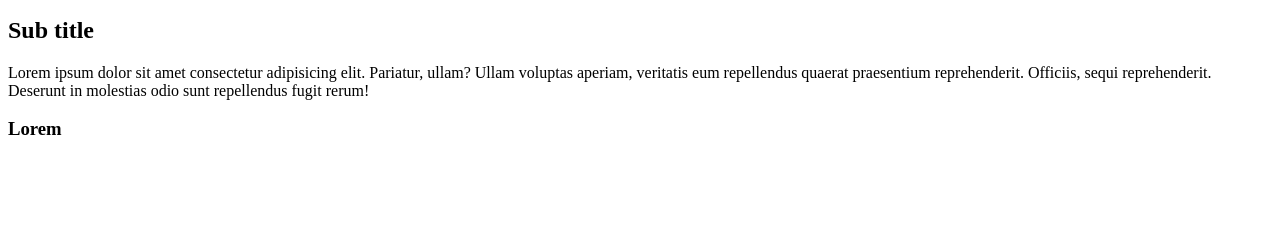
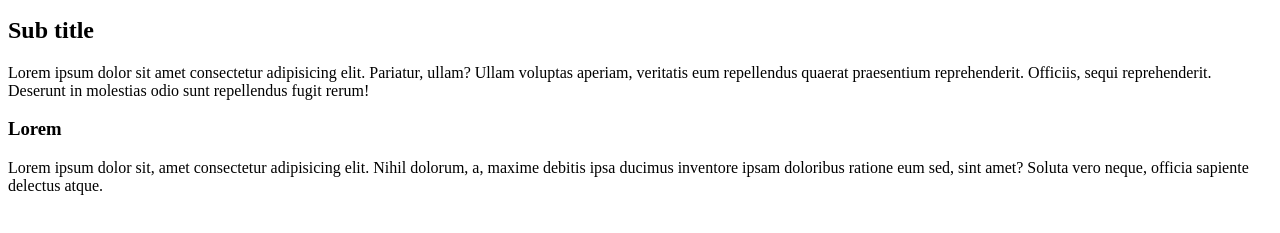
Before and after one commit to krzysztof-biskup/nauka-gita, a plain HTML site: page index.html in a window 1280 px wide. Shown: the part 119-352 px from the top of the page. Drawn offline with Linux system fonts and the light colour scheme.

Commit message:
Add content after H3

```diff
--- a/index.html
+++ b/index.html
@@ -13,5 +13,6 @@
     <p>Lorem ipsum dolor sit amet consectetur adipisicing elit. Pariatur, ullam? Ullam voluptas aperiam, veritatis eum repellendus quaerat praesentium reprehenderit. Officiis, sequi reprehenderit. Deserunt in molestias odio sunt repellendus fugit rerum!
     </p>
     <h3>Lorem</h3>
+    <p>Lorem ipsum dolor sit, amet consectetur adipisicing elit. Nihil dolorum, a, maxime debitis ipsa ducimus inventore ipsam doloribus ratione eum sed, sint amet? Soluta vero neque, officia sapiente delectus atque.</p>
 </body>
 </html>
```
